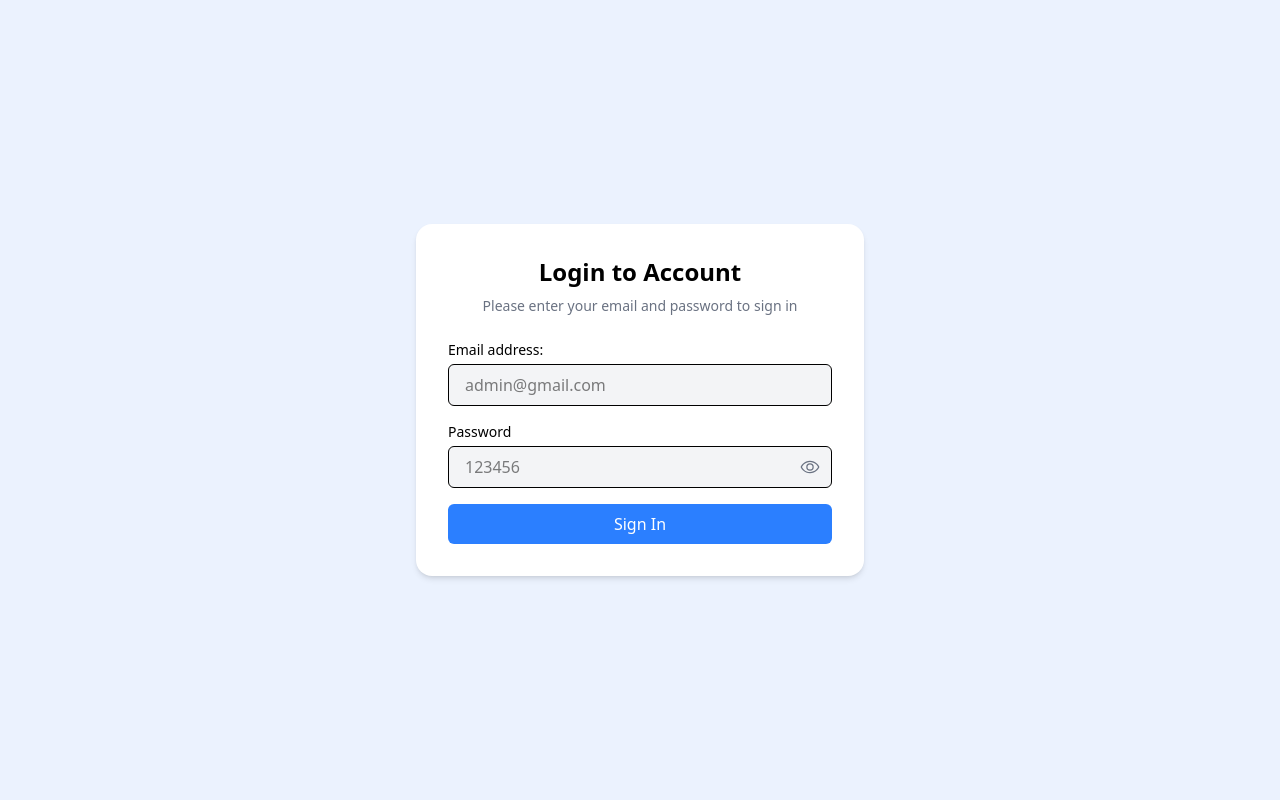
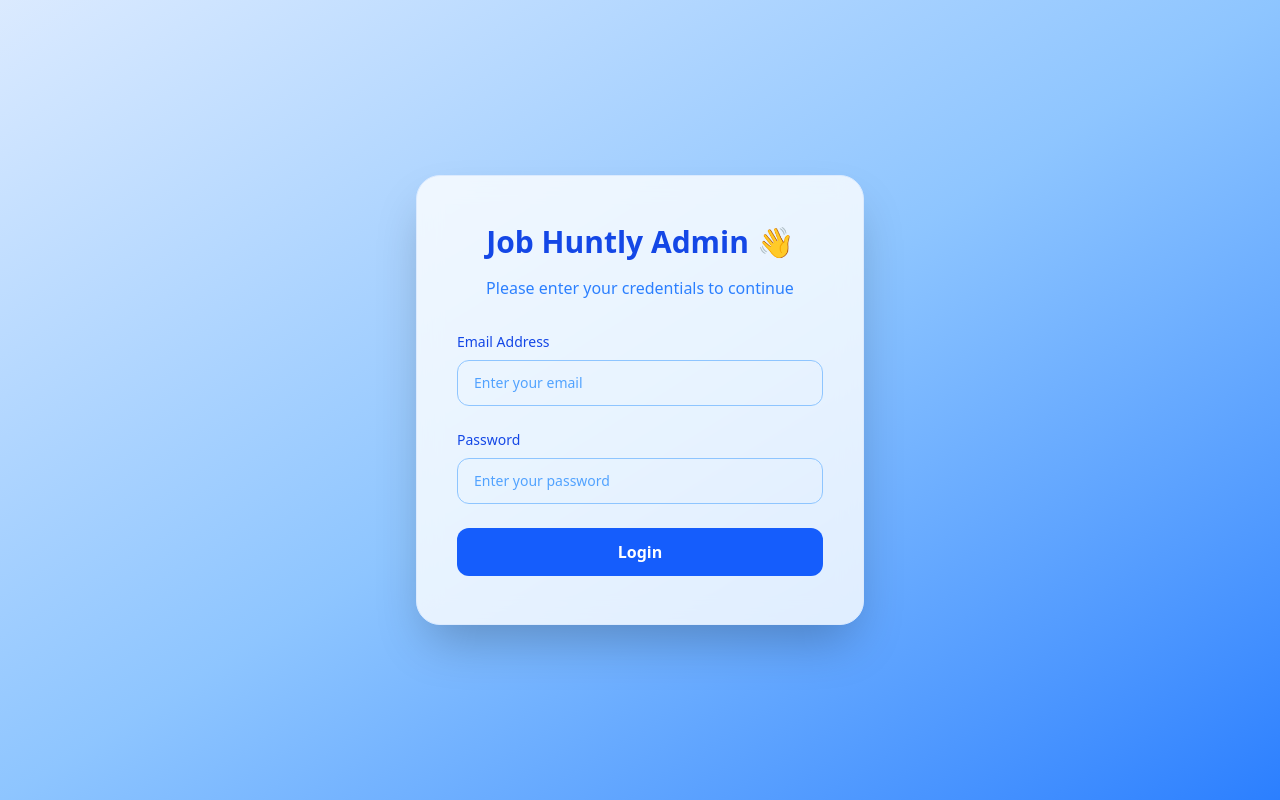
Before and after one commit to Group-3-KTC/job-huntly-admin-app, a React (Vite) app: page /login in a window 1280 px wide. Built offline with nearby package versions, Linux system fonts and the light colour scheme; what ttag would draw is missing.

Commit message:
update ui login page, update x-axis and y-axis

```diff
--- a/src/components/ui/ChartReuse.tsx
+++ b/src/components/ui/ChartReuse.tsx
@@ -21,7 +21,7 @@ ChartJS.register(
   LinearScale,
   PointElement,
   Tooltip,
-  Legend
+  Legend,
 );
 
 type Props = ChartData & {
@@ -50,10 +50,14 @@ const ChartReuse: React.FC<Props> = ({
               grid: { display: false },
               stacked,
               ticks: { autoSkip: false },
+              title: { display: true, text: "Time Period" }, // Thêm tiêu đề trục x-axis
             },
             y: {
               stacked,
               ticks: { stepSize: 100 },
+              title: { display: true, text: "Value" }, // Thêm tiêu đề trục y-axis
+              position: "left" as const, // Đảm bảo y-axis nằm bên trái
+              padding: 10, // Thêm padding để tránh trục y bị cắt
             },
           }
         : undefined,
@@ -77,7 +81,7 @@ const ChartReuse: React.FC<Props> = ({
   };
 
   return (
-    <div className="w-full max-w-full p-4 bg-white shadow-md rounded-xl h-[340px]">
+    <div className="w-full max-w-full p-4 pb-12  bg-white shadow-md rounded-xl h-[420px]">
       <h3 className="mb-4 text-lg font-semibold text-gray-700">{title}</h3>
       <div className="h-full">{renderChart()}</div>
     </div>
--- a/src/features/auth/pages/LoginPage.tsx
+++ b/src/features/auth/pages/LoginPage.tsx
@@ -31,52 +31,55 @@ const Login = () => {
       dispatch(loginSuccess({ user: res.user, token: res.accessToken }));
       navigate("/admin/dashboard");
     } catch (err) {
-      setApiError("Error: " + err);
+      setApiError("Đăng nhập thất bại. Vui lòng kiểm tra lại.");
     }
   };
-  if (isLoading) {
-    return (
-      <div className="min-h-screen flex items-center justify-center bg-[#3B82F6]/10">
-        <div className="bg-white rounded-lg shadow-sm border border-gray-200 p-30 text-center">
-          <div className="mx-auto loader border-2 border-blue-500"></div>
-          <p className="mt-2 text-gray-500">Đang đăng nhập...</p>
-        </div>
-      </div>
-    );
-  }
 
   return (
-    <div className="min-h-screen flex items-center justify-center bg-[#3B82F6]/10 px-4">
-      <div className="w-full max-w-md p-8 bg-white shadow-md rounded-2xl">
-        <h2 className="mb-2 text-2xl font-semibold text-center">
-          Login to Account
+    <div className="min-h-screen flex items-center justify-center px-4 bg-gradient-to-br from-blue-100 via-blue-300 to-blue-500">
+      <div className="w-full max-w-md bg-white/80 backdrop-blur-md rounded-3xl shadow-2xl border border-blue-100 px-10 py-12">
+        <h2 className="text-3xl font-extrabold text-blue-700 text-center mb-4">
+          Job Huntly Admin 👋
         </h2>
-        <p className="mb-6 text-sm text-center text-gray-500">
-          Please enter your email and password to sign in
+        <p className="text-center text-blue-500 mb-8">
+          Please enter your credentials to continue
         </p>
-        <form className="space-y-4" onSubmit={handleSubmit(onSubmit)}>
+
+        <form
+          className="space-y-6"
+          onSubmit={handleSubmit(onSubmit)}
+          noValidate
+        >
+          {/* Email */}
           <div>
-            <label className="block mb-1 text-sm font-medium" htmlFor="email">
-              Email address:
+            <label
+              htmlFor="email"
+              className="block mb-2 text-sm font-medium text-blue-700"
+            >
+              Email Address
             </label>
             <input
               id="email"
               type="email"
-              placeholder="admin@gmail.com"
-              className="w-full px-4 py-2 bg-gray-100 border rounded-md outline-none focus:ring-2 focus:ring-blue-500"
+              placeholder="Enter your email"
+              autoComplete="username"
+              className={`w-full px-4 py-3 border rounded-xl text-sm focus:outline-none focus:ring-2
+                focus:ring-blue-400 placeholder-blue-400 text-blue-900
+                ${errors.email ? "border-red-500" : "border-blue-300"}`}
               {...register("email")}
             />
             {errors.email && (
-              <p className="text-sm text-red-500 mt-1">
+              <p className="text-sm mt-1 text-red-600">
                 {errors.email.message}
               </p>
             )}
           </div>
 
+          {/* Password */}
           <div>
             <label
-              className="block mb-1 text-sm font-medium"
               htmlFor="password"
+              className="block mb-2 text-sm font-medium text-blue-700"
             >
               Password
             </label>
@@ -84,34 +87,42 @@ const Login = () => {
               <input
                 id="password"
                 type={showPassword ? "text" : "password"}
-                placeholder="123456"
-                className="w-full px-4 py-2 pr-10 bg-gray-100 border rounded-md outline-none focus:ring-2 focus:ring-blue-500"
+                placeholder="Enter your password"
+                autoComplete="current-password"
+                className={`w-full px-4 py-3 pr-12 border rounded-xl text-sm focus:outline-none focus:ring-2
+                  focus:ring-blue-400 placeholder-blue-400 text-blue-900
+                  ${errors.password ? "border-red-500" : "border-blue-300"}`}
                 {...register("password")}
               />
-              <div
-                className="absolute inset-y-0 right-3 flex items-center text-gray-500 cursor-pointer"
+              {/* <button
+                type="button"
+                className="absolute inset-y-0 right-3 flex items-center text-blue-500 hover:text-blue-700"
                 onClick={() => setShowPassword(!showPassword)}
+                aria-label="Toggle password visibility"
               >
-                {showPassword ? <EyeSlash size={20} /> : <Eye size={20} />}
-              </div>
+                {showPassword ? <EyeSlash size={22} /> : <Eye size={22} />}
+              </button> */}
             </div>
             {errors.password && (
-              <p className="text-sm text-red-500 mt-1">
+              <p className="text-sm mt-1 text-red-600">
                 {errors.password.message}
               </p>
             )}
           </div>
 
+          {/* Submit */}
           <button
             type="submit"
-            className="w-full py-2 text-white transition bg-blue-500 rounded-md hover:bg-blue-600"
             disabled={isLoading}
+            className="w-full py-3 text-white font-semibold rounded-xl bg-blue-600 hover:bg-blue-700 transition duration-300 disabled:opacity-60 disabled:cursor-not-allowed"
           >
-            Sign In
+            {isLoading ? "Login..." : "Login"}
           </button>
 
           {apiError && (
-            <p className="mt-2 text-sm text-center text-red-500">{apiError}</p>
+            <p className="text-center text-red-600 font-medium mt-4">
+              {apiError}
+            </p>
           )}
         </form>
       </div>
--- a/src/features/dashboard/components/ChartUserGrowth.tsx
+++ b/src/features/dashboard/components/ChartUserGrowth.tsx
@@ -2,7 +2,7 @@ import { useEffect, useState } from "react";
 import type { ChartData } from "../../../types/chartData.type";
 import ChartReuse from "../../../components/ui/ChartReuse";
 
-const COLORS = ["#3B82F6", "#F97316"];
+const COLORS = ["#3B82F6", "#F97316"]; // Giữ màu gốc nhưng sẽ thêm gradient
 
 const ChartUserGrowth = () => {
   const [chartData, setChartData] = useState<ChartData | null>(null);
@@ -14,9 +14,18 @@ const ChartUserGrowth = () => {
         const datasets = raw.series.map((s: any, i: number) => ({
           label: s.name,
           data: s.values,
-          borderColor: COLORS[i],
-          backgroundColor: COLORS[i],
-          tension: 0.4,
+          borderColor: (context: any) => {
+            const gradient = context.chart.ctx.createLinearGradient(
+              0,
+              0,
+              0,
+              200,
+            );
+            gradient.addColorStop(0, COLORS[i]);
+            return gradient;
+          },
+          backgroundColor: "transparent", // Loại bỏ nền để tập trung vào đường
+          pointHoverRadius: 7, // Điểm khi hover lớn hơn
         }));
 
         setChartData({ title: raw.title, labels: raw.labels, datasets });
--- a/src/features/dashboard/pages/DashboardPage.tsx
+++ b/src/features/dashboard/pages/DashboardPage.tsx
@@ -12,7 +12,7 @@ const DashboardPage = () => {
         <ChartUserGrowth />
       </div>
 
-      <div className="grid grid-cols-1 gap-4 xl:grid-cols-2 my-14">
+      <div className="grid grid-cols-1 gap-6 md:grid-cols-1 lg:grid-cols-2 my-6">
         <ChartApplications />
         <ChartReportedJobs />
       </div>
```
